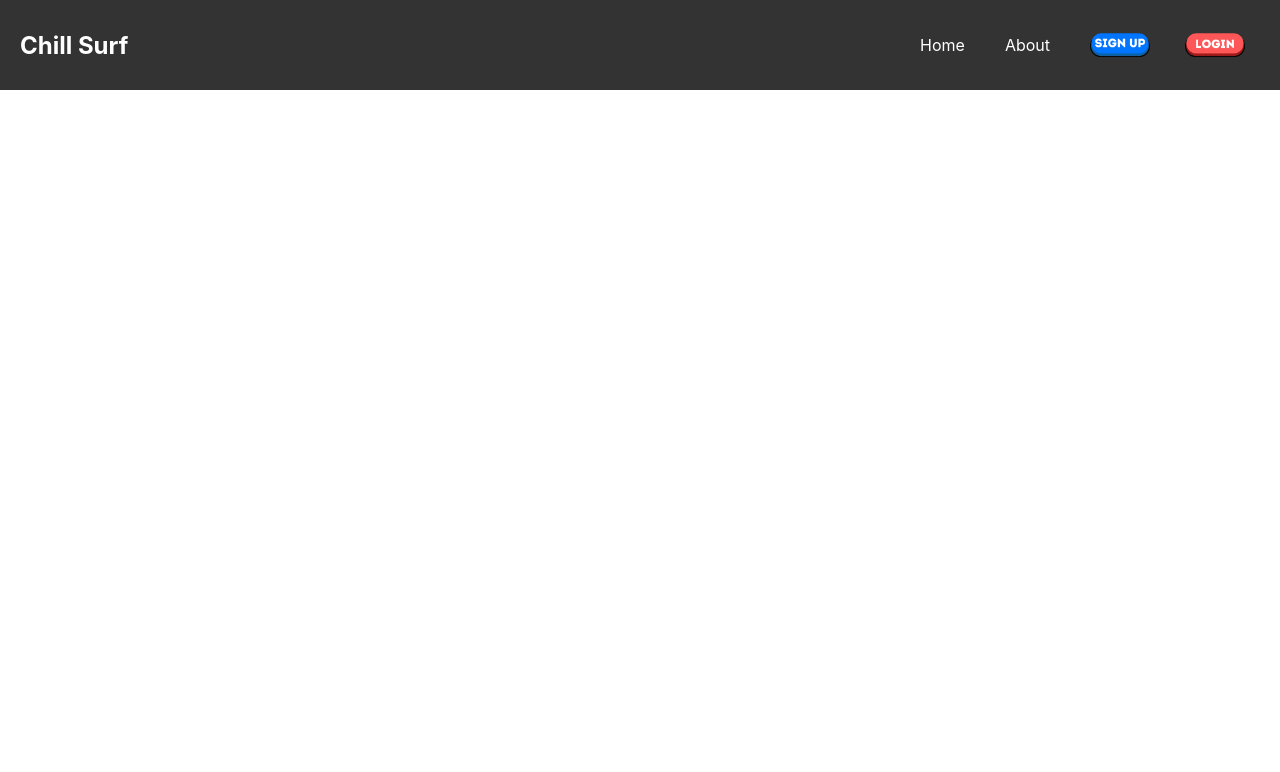
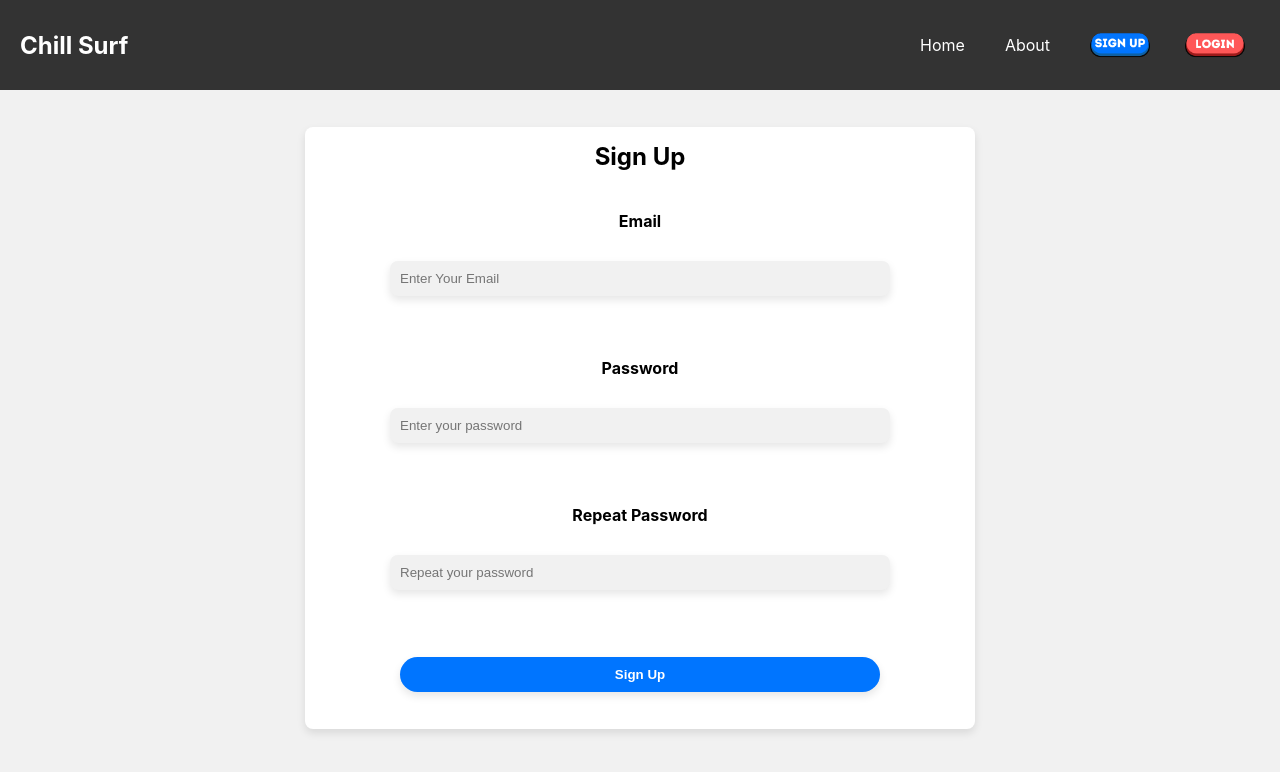
Before and after one commit to ShoheiKurokawa/surf-app, a React (Create React App) app in the folder my-front/: page /signup in a window 1280 px wide. Shown: the top 772 px of the page. Built offline with nearby package versions, Linux system fonts and the light colour scheme.

Commit message:
FINISH login and signup form

```diff
--- a/my-front/package.json
+++ b/my-front/package.json
@@ -6,6 +6,7 @@
     "@testing-library/jest-dom": "^5.17.0",
     "@testing-library/react": "^13.4.0",
     "@testing-library/user-event": "^13.5.0",
+    "axios": "^1.7.2",
     "react": "^18.3.1",
     "react-dom": "^18.3.1",
     "react-router-dom": "^6.23.1",
--- /dev/null
+++ b/my-front/src/components/Login.jsx
@@ -0,0 +1,96 @@
+import React, {useState} from 'react'
+import './styles/SignInOut.css'
+import axios from 'axios';
+
+const Login = () => {
+    const [email, setEmail] = useState('');
+    const [password, setPassword] = useState('');
+    const [emailError, setEmailError] = useState('');
+    const [passwordError, setPasswordError] = useState('');
+    const [isLoggedIn, setIsLoggedIn] = useState(false);
+
+    const onButtonClick = () => {
+        validateEmail(email);
+        validatePassword(password);
+        if (emailError === '' && passwordError === '') {
+            axios.post('http://localhost:3000/login', { email, password })
+                .then((res) => {
+                    console.log(res);
+                    if (res.data.token) {
+                        localStorage.setItem('token', res.data.token);
+                        setIsLoggedIn(true);
+                        alert('Login successful');
+                        if(isLoggedIn){
+                            window.location.href = '/dashboard';
+                        }
+                    }
+                })
+                .catch((err) => {
+                    console.log(err);
+                    alert('Login failed');
+                });
+        } else {
+            alert('Invalid email or password');
+        }
+    }
+
+    const validateEmail = (email) => {
+        if(!email.includes('@')){
+            setEmailError('Invalid email');
+        }else{
+            setEmailError('');
+        }
+    }
+
+
+    const validatePassword = (password) => {
+        if(password.length < 8){
+            setPasswordError('Password must be at least 8 characters long');
+        }else{
+            setPasswordError('');
+        }
+    }
+
+
+  return (
+    <div className='container'>
+        <div className='field'>
+        <div className='title'>Login</div>
+        <br />
+        <div className={'inputContainer'}>
+            <label className='inputLabel' for="email"><b>Email</b></label>
+            <br />
+            <input
+                type="text"
+                placeholder="Enter Your Email"
+                value={email}
+                onChange={(e) => setEmail(e.target.value)}
+                className={'inputBox'}
+            />
+            <br />
+            <label className="errorLabel">{emailError}</label>
+        </div>
+        <br />
+        <div className={'inputContainer'}>
+            <label className='inputLabel' for="password"><b>Password</b></label>
+            <br />
+            <input
+                type="password"
+                value={password}
+                placeholder="Enter your password"
+                onChange={(ev) => setPassword(ev.target.value)}
+                className={'inputBox'}
+            />
+            <br />
+            <label className="errorLabel">{passwordError}</label>
+        </div>
+        <br />
+        <div className={'inputContainer'}>
+            <input className={'inputLogin'} type="button" onClick={onButtonClick} value={'Login'} />
+        </div>
+      </div>
+    </div>
+  )
+}
+
+export default Login
--- /dev/null
+++ b/my-front/src/components/Signup.jsx
@@ -0,0 +1,113 @@
+import React, {useState} from 'react'
+import './styles/SignInOut.css'
+import axios from 'axios';
+
+const Signup = () => {
+    const [email, setEmail] = useState('');
+    const [password, setPassword] = useState('');
+    const [repeatPassword, setRepeatPassword] = useState('');
+    const [emailError, setEmailError] = useState('');
+    const [passwordError, setPasswordError] = useState('');
+    const [repeatPasswordError, setRepeatPasswordError] = useState('');
+
+    const onButtonClick = () => {
+        validateEmail(email);
+        validatePassword(password);
+        validateRepeatPassword(repeatPassword);
+        if(emailError === '' && passwordError === '' && repeatPasswordError === ''){
+            alert('Signup successful');
+            axios.post('http://localhost:3000/signup', {email, password})
+            .then((res) => {
+                console.log(res);
+                window.location.href = '/login';
+            })
+            .catch((err) => {
+                console.log(err);
+            })
+        } else {
+            alert('Invalid email or password');
+        }
+    }
+
+    const validateEmail = (email) => {
+        if(!email.includes('@')){
+            setEmailError('Invalid email');
+        }else{
+            setEmailError('');
+        }
+    }
+
+    const validatePassword = (password) => {
+        if(password.length < 8){
+            setPasswordError('Password must be at least 8 characters long');
+        }else{
+            setPasswordError('');
+        }
+    }
+
+    const validateRepeatPassword = (repeatPassword) => {
+        if(repeatPassword !== password){
+            setRepeatPasswordError('Passwords do not match');
+        }else{
+            setRepeatPasswordError('');
+        }
+    }
+
+
+  return (
+    <div className='container'>
+        <div className='field'>
+
+            <div className='title'>Sign Up</div>
+            <br />
+            <div className={'inputContainer'}>
+                <label className='inputLabel' for="email"><b>Email</b></label>
+                <br />
+                <input
+                    type="text"
+                    placeholder="Enter Your Email"
+                    value={email}
+                    onChange={(e) => setEmail(e.target.value)}
+                    className={'inputBox'}
+                />
+                <br />
+                <label className="errorLabel">{emailError}</label>
+            </div>
+            <br />
+            <div className={'inputContainer'}>
+                <label className='inputLabel' for="password"><b>Password</b></label>
+                <br />
+                    <input
+                        type="password"
+                        value={password}
+                        placeholder="Enter your password"
+                        onChange={(ev) => setPassword(ev.target.value)}
+                        className={'inputBox'}
+                    />
+                    <br />
+                    <label className="errorLabel">{passwordError}</label>
+            </div>
+            <br />
+            <div className={'inputContainer'}>
+                <label className='inputLabel' for="repeat password"><b>Repeat Password</b></label>
+                <br />
+                <input
+                    type="password"
+                    value={repeatPassword}
+                    placeholder="Repeat your password"
+                    onChange={(ev) => setRepeatPassword(ev.target.value)}
+                    className={'inputBox'}
+                />
+                <br />
+                <label className="errorLabel">{repeatPasswordError}</label>
+            </div>
+            <br />
+            <div className={'inputContainer'}>
+                <input className={'inputSignup'} type="button" onClick={onButtonClick} value={'Sign Up'} />
+            </div>
+        </div>
+    </div>
+  )
+}
+
+export default Signup
--- /dev/null
+++ b/my-front/src/components/styles/SignInOut.css
@@ -0,0 +1,88 @@
+/* Parent container to center the signup box */
+.container {
+    display: flex;
+    padding-top: 2.5%;
+    align-items: start;
+    justify-content: center;
+    height: 100vh; /* Full viewport height */
+    background-color: #f1f1f1; /* Optional: background color */
+}
+
+/* Signup box styling */
+.field {
+    margin-bottom: 20px;
+    width: 50%;
+    padding: 15px;
+    margin: 5px 0 22px 0;
+    display: inline-block;
+    border: none;
+    background: #fff; /* Background color of the signup box */
+    box-shadow: 0 4px 8px rgba(0, 0, 0, 0.1); /* Optional: box shadow for better appearance */
+    border-radius: 8px; /* Optional: rounded corners */
+}
+
+.title {
+    text-align: center;
+    margin-bottom: 20px;
+    font-size: 24px;
+    font-weight: bold;
+}
+
+.inputContainer {
+    display: flex;
+    flex-direction: column;
+    align-items: center;
+}
+
+.inputLabel {
+    text-align: left;
+    font-size: 16px;
+    font-weight: bold;
+    margin-bottom: 5px;
+}
+
+.inputBox{
+    width: 75%;
+    padding: 10px;
+    margin: 5px 0 22px 0;
+    display: inline-block;
+    border: none;
+    background: #f1f1f1; /* Background color of the input box */
+    box-shadow: 0 4px 8px rgba(0, 0, 0, 0.1); /* Optional: box shadow for better appearance */
+    border-radius: 8px; /* Optional: rounded corners */
+}
+
+/* Error label styling */
+.errorLabel {
+    color: red;
+    font-size: 12px;
+    text-align: center;
+}
+
+.inputLogin{
+    width: 75%;
+    padding: 10px;
+    margin: 5px 0 22px 0;
+    display: inline-block;
+    border: none;
+    background: #FF5758; /* Background color of the input button */
+    color: white; /* Text color of the input button */
+    box-shadow: 0 4px 8px rgba(0, 0, 0, 0.1); /* Optional: box shadow for better appearance */
+    border-radius: 20px; /* Optional: rounded corners */
+    font-weight: bold;
+    cursor: pointer;
+}
+
+.inputSignup{
+    width: 75%;
+    padding: 10px;
+    margin: 5px 0 22px 0;
+    display: inline-block;
+    border: none;
+    background: #0075FF; /* Background color of the input button */
+    color: white; /* Text color of the input button */
+    box-shadow: 0 4px 8px rgba(0, 0, 0, 0.1); /* Optional: box shadow for better appearance */
+    border-radius: 20px; /* Optional: rounded corners */
+    font-weight: bold;
+    cursor: pointer;
+}
```
Also changed, not shown: my-front/src/App.js (+7 -5 lines), 2 other files (tests, documents, lock files or other folders).
